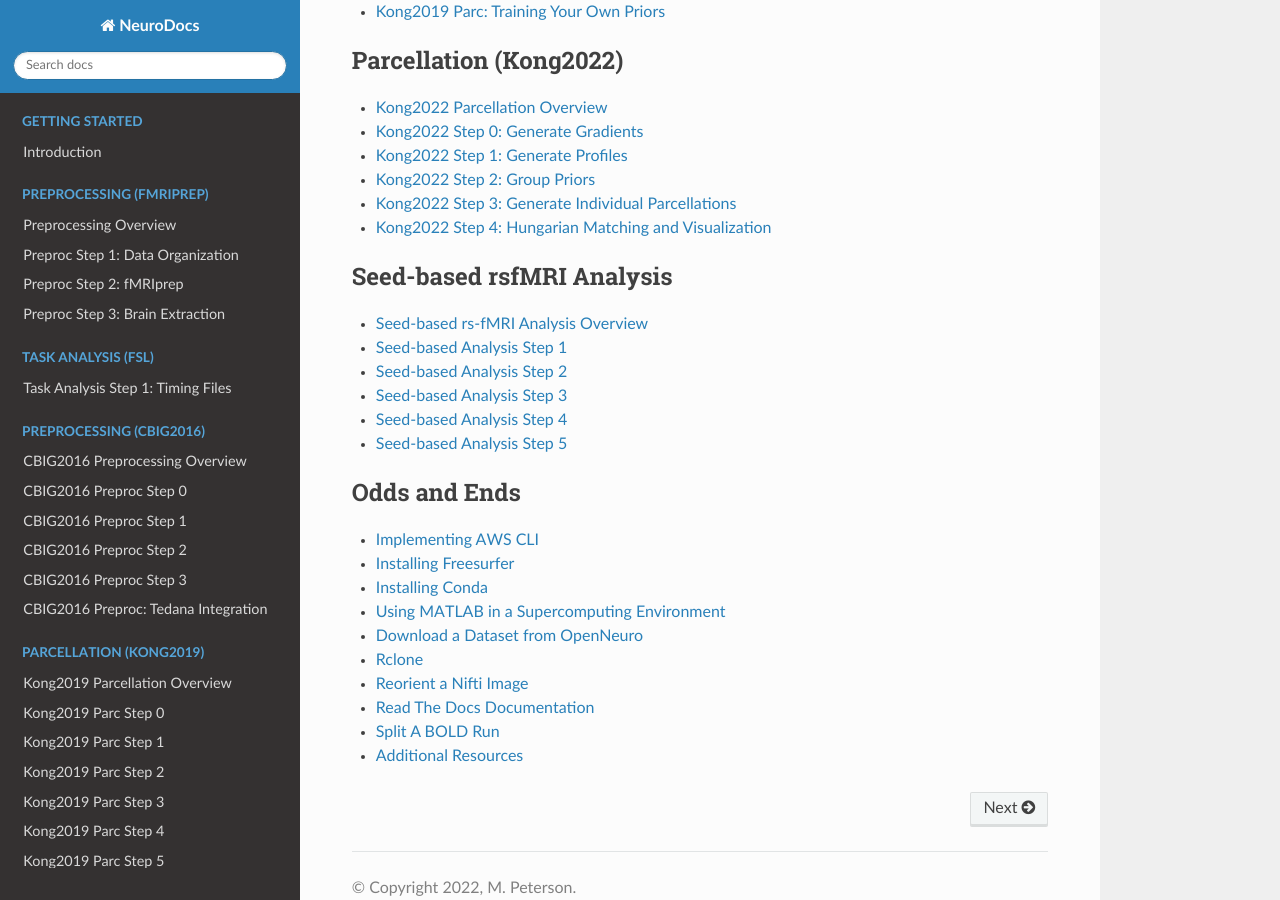
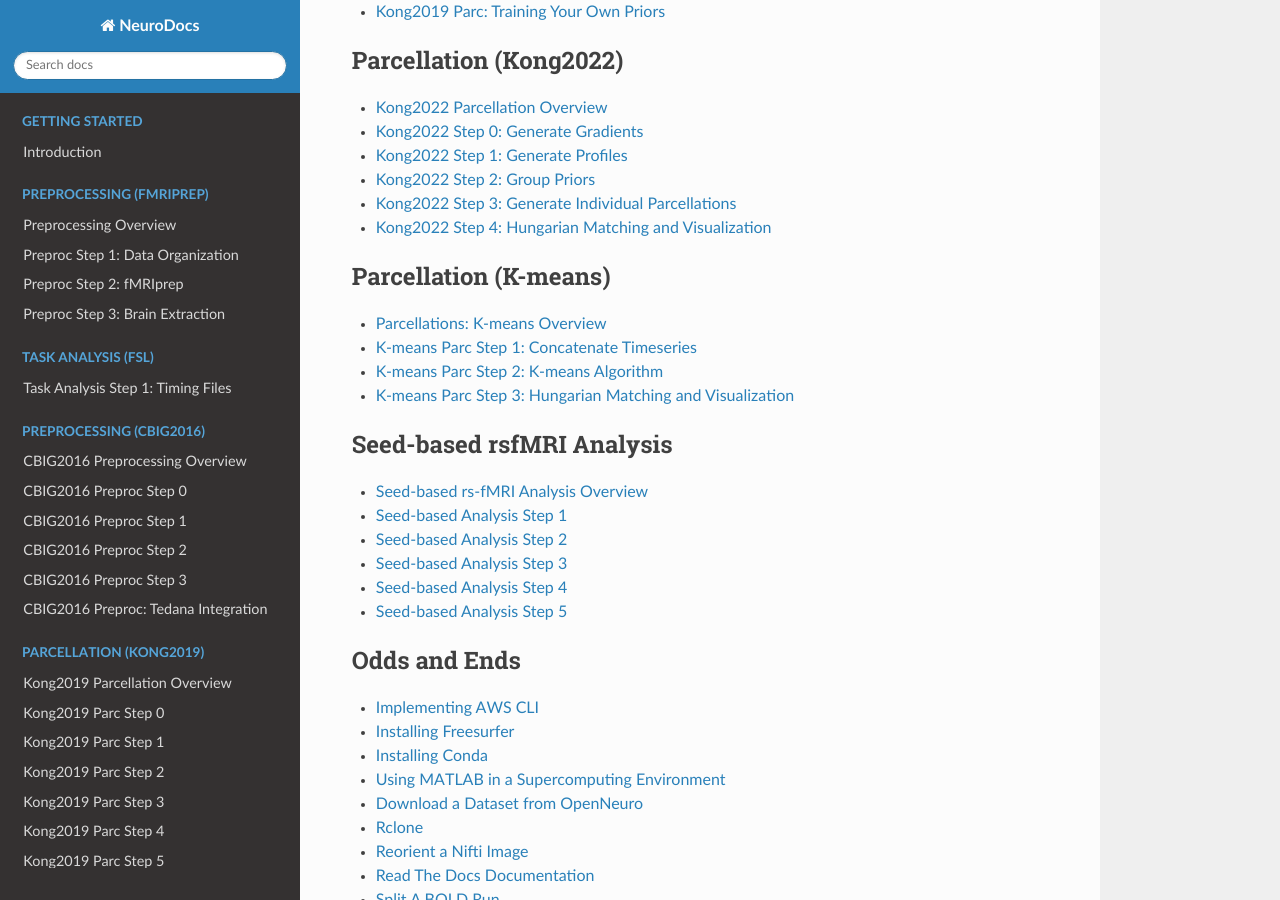
Before and after one commit to peter3200/NeuroDocs, a Sphinx documentation site: the page built from docs/source/index.rst, in a window 1280 px wide and 900 px high, scrolled down 952 px. Built offline with Sphinx 7.4.7 and the Read the Docs theme 2.0.0, drawn with Linux system fonts in a browser that asks for light colours.

Commit message:
Add files via upload

```diff
--- a/docs/source/index.rst
+++ b/docs/source/index.rst
@@ -70,6 +70,16 @@ Welcome to NeuroDocs!
 
 .. toctree::
    :maxdepth: 1
+   :caption: Parcellation (K-means)
+
+   kmeans/kmeans_ov
+   kmeans/kmeans_1
+   kmeans/kmeans_2
+   kmeans/kmeans_3
+
+
+.. toctree::
+   :maxdepth: 1
    :caption: Seed-based rsfMRI Analysis
 
    seed/seed_ov
```
